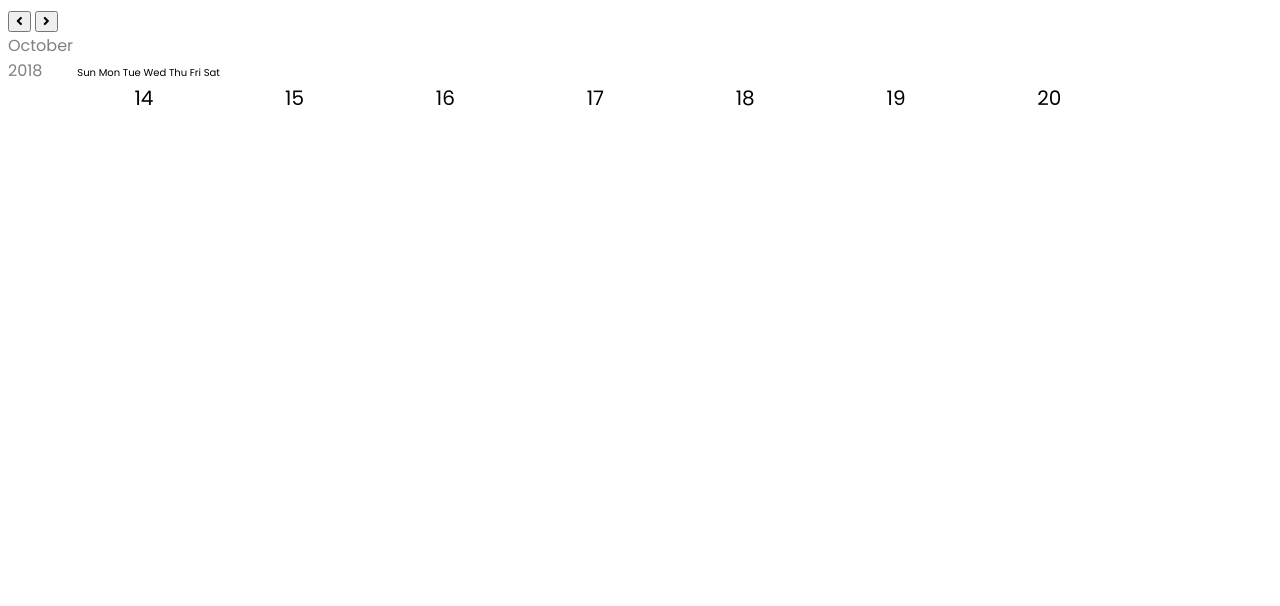
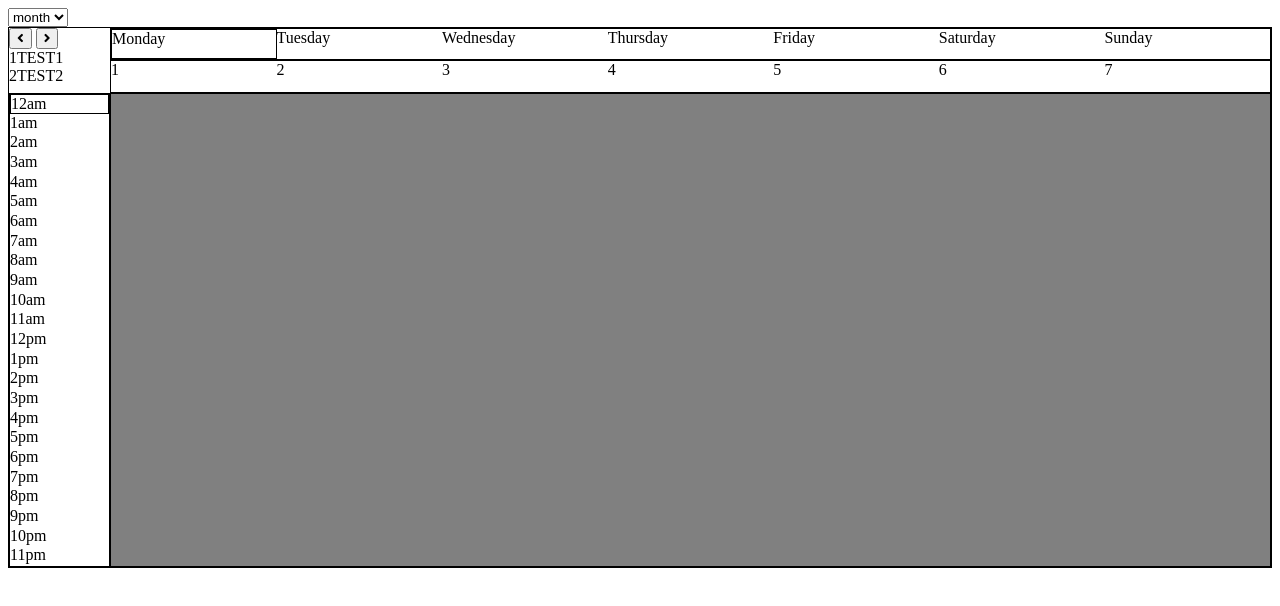
Before and after one commit to WestonDease/googleCalendar_clone, a plain HTML site: page index.html in a window 1280 px wide. Drawn offline with nearby package versions, Linux system fonts and the light colour scheme.

Commit message:
updated HTML, CSS, and added viewChange

```diff
--- a/index.html
+++ b/index.html
@@ -5,118 +5,94 @@
   <meta charset="UTF-8">
   <meta name="viewport" content="width=device-width, initial-scale=1.0">
   <meta http-equiv="X-UA-Compatible" content="ie=edge">
+  <title>Document</title>
+  <!--Link to stylesheets-->
   <link rel="stylesheet" href="https://use.fontawesome.com/releases/v5.3.1/css/all.css" integrity="sha384-mzrmE5qonljUremFsqc01SB46JvROS7bZs3IO2EmfFsd15uHvIt+Y8vEf7N7fWAU"
-        crossorigin="anonymous">
-    <script src="https://code.jquery.com/jquery.js"></script>
-    <link href="https://fonts.googleapis.com/css?family=Poppins" rel="stylesheet">
-    <title>Document</title>
+crossorigin="anonymous"><!-- font awesome link-->
+  <link rel="stylesheet" href="reset.css">
+  <link rel="stylesheet" href="style.css">
 </head>
-<script src="https://code.jquery.com/jquery.js"></script>
-<style>
-    main {
-    height: 100%;
-}
-body {
-    font-family: 'Poppins', sans-serif;
-}
-.buttonclass {
-  justify-content: center;
-  align-items: center;
-  display:inline-block;
-}
-.day{
-    font-size: 10px;
-    display: inline-block;
-}
-.date {
-    font-size: 20px;
-}
-.month {
-    color: gray;
-}
-.year {
-    color: gray;
-}
-.sun {
-    display: inline-block;
-}
-.mon {
-    display: inline-block;
-}
-.tue {
-    display: inline-block;
-}
-.wed {
-    display: inline-block;
-}
-.thu {
-    display: inline-block;
-}
-.fri {
-    display: inline-block;
-}
-.sat {
-    display: inline-block;
-}
-.date {
-}
-.date1 {
-    padding-left: 10%;
-    display: inline-block;
-}
-.date2 {
-    padding-left: 10%;
-    display: inline-block;
-}
-.date3 {
-    padding-left: 10%;
-    display: inline-block;
-}
-.date4 {
-    padding-left: 10%;
-    display: inline-block;
-}
-.date5 {
-    padding-left: 10%;
-    display: inline-block;
-}
-.date6 {
-    padding-left: 10%;
-    display: inline-block;
-}
-.date7 {
-    padding-left: 10%;
-    display: inline-block;
-}
-
-</style>
 
 <body>
+  <!-- JS Links -->
+  <script src="./viewChange.js"></script>
+  <script src="./scroll.js"></script>
+  <script src="https://ajax.googleapis.com/ajax/libs/jquery/3.1.0/jquery.min.js"></script>
+
+  <div id="gridTitle">
+    <!-- define drop down as its own class so that it can be placed within gridTitle -->
+    <div class = "dropDown">
+            <!-- HTML form element for drop down menu -->
+            <select name="viewSelect">
+                <option value="month">month</option>
+                <option value="week">week</option>
+                <option value="day">day</option>
+              </select>
+    </div>
+  </div>
+  <div id="weekView">
+    <!-- top bar for days -->
     <div class="buttonclass">
       <button id="arrowleft" type="submit" class="submit btn btn-primary"><i class="fas fa-angle-left"></i></button>
       <button id="arrowright" type="submit" class="submit btn btn-primary"><i class="fas fa-angle-right"></i></button>
-        <div class="month"></div>
-        <div class="year"></div>
+      <div class="month">1TEST1</div>
+      <div class="year">2TEST2</div>
     </div>
-    <div class="day">
-        <div class="sun">Sun</div>
-        <div class="mon">Mon</div>
-        <div class="tue">Tue</div>
-        <div class="wed">Wed</div>
-        <div class="thu">Thu</div>
-        <div class="fri">Fri</div>
-        <div class="sat">Sat</div>
+    <div class="topBar">
+      <div class="days">
+        <div class="mon">Monday</div>
+        <div class="tues">Tuesday</div>
+        <div class="wed">Wednesday</div>
+        <div class="thurs">Thursday</div>
+        <div class="fri">Friday</div>
+        <div class="sat">Saturday</div>
+        <div class="sun">Sunday</div>
       </div>
-    <div class="date">
-        <div class="date1"></div>
-        <div class="date2"></div>
-        <div class="date3"></div>
-        <div class="date4"></div>
-        <div class="date5"></div>
-        <div class="date6"></div>
-        <div class="date7"></div>
+      <div class="dayNumbers">
+        <div class="date1">1</div>
+        <div class="date2">2</div>
+        <div class="date3">3</div>
+        <div class="date4">4</div>
+        <div class="date5">5</div>
+        <div class="date6">6</div>
+        <div class="date7">7</div>
       </div>
-        <script src="./scroll.js"></script>
+    </div>
+
+    <!-- side bar for hours -->
+    <div class="hours">
+      <div class="zero">12am</div>
+      <div class="one">1am</div>
+      <div class="two">2am</div>
+      <div class="three">3am</div>
+      <div class="four">4am</div>
+      <div class="five">5am</div>
+      <div class="six">6am</div>
+      <div class="seven">7am</div>
+      <div class="eight">8am</div>
+      <div class="nine">9am</div>
+      <div class="ten">10am</div>
+      <div class="eleven">11am</div>
+      <div class="twelve">12pm</div>
+      <div class="thirteen">1pm</div>
+      <div class="fourteen">2pm</div>
+      <div class="fifteen">3pm</div>
+      <div class="sixteen">4pm</div>
+      <div class="seventeen">5pm</div>
+      <div class="eighteen">6pm</div>
+      <div class="nineteen">7pm</div>
+      <div class="twenty">8pm</div>
+      <div class="twenty-one">9pm</div>
+      <div class="twenty-two">10pm</div>
+      <div class="twenty-three">11pm</div>
+    </div>
+
+    <!-- calendar grid to hold box class for event objects -->
+    <div id=calendarGrid>
+      <div class="box">
+        <!-- empty class to be filled events -->
+      </div>
+    </div>
 </body>
 
 </html>
--- /dev/null
+++ b/style.css
@@ -0,0 +1,226 @@
+#calendarTitle{
+    height: 200px;
+    width: 100%;
+}
+
+/* 2x2 grid to contain all calendar elements */
+#weekView{
+    display:grid;
+    grid-template-rows: 12% 88%;
+    grid-template-columns: 8% 92%;
+    border: 1px solid;
+
+}
+.buttonClass {
+    grid-row: 1;
+    grid-column: 1;
+    display: grid;
+    border: 1px solid;
+}
+
+/* establishes a grid element for the days and day numbers to sit in */
+.topBar {
+    grid-row: 1;
+    grid-column: 2;
+    display: grid;
+    grid-template-rows: 1fr 1fr;
+    grid-template-columns: 1fr;
+
+}
+/* sets 1x7 grid of days of the weeks */
+.days{
+    grid-row: 1 ;
+    grid-column: 1 ;
+    display: grid;
+    grid-template-rows: 1fr;
+    grid-template-columns: repeat(7, 1fr);
+    border: 1px solid;
+}
+.dayNumbers {
+    grid-row: 2;
+    grid-column: 1;
+    display: grid;
+    grid-template-rows: 1fr;
+    grid-template-columns: repeat(7, 1fr);
+    border: 1px solid;
+}
+    /* assign each day object to a grid space within "days" */
+        .mon{
+            display: block;
+            grid-column: 1;
+            border: 1px solid;
+        }
+
+        .tues{
+            display: block;
+            grid-column: 2;
+        }
+
+        .wed{
+            display: block;
+            grid-column: 3;
+        }
+
+        .thurs{
+            display: block;
+            grid-column: 4;
+        }
+
+        .fri{
+            display: block;
+            grid-column: 5;
+        }
+
+        .sat{
+            display: block;
+            grid-column: 6;
+        }
+
+        .sun{
+            display: block;
+            grid-column: 7;
+        }
+
+/* sets 24x1 grid of hour times */
+.hours{
+    grid-row: 2;
+    grid-column: 1;
+    display: grid;
+    grid-template-rows: repeat(24, 1fr) ;
+    grid-template-columns: 1;
+    border: 1px solid;
+}
+
+    /* assign each hour object to a grid space within "hours"  */
+        .zero{
+            display: block;
+            grid-row: 1;
+            border: 1px solid;
+        }
+
+        .one{
+
+        }
+
+        .two{
+            display: block;
+            grid-row: 3;
+        }
+
+        .three{
+            display: block;
+            grid-row: 4;
+        }
+
+        .four{
+            display: block;
+            grid-row: 5;
+        }
+
+        .five{
+            display: block;
+            grid-row: 6;
+        }
+
+        .six{
+            display: block;
+            grid-row: 7;
+        }
+
+        .seven{
+            display: block;
+            grid-row: 8;
+        }
+
+        .eight{
+            display: block;
+            grid-row: 9;
+        }
+
+        .nine{
+            display: block;
+            grid-row: 10;
+        }
+
+        .ten{
+            display: block;
+            grid-row: 11;
+        }
+
+        .eleven{
+            display: block;
+            grid-row: 12;
+        }
+
+        .twelve{
+            display: block;
+            grid-row: 13;
+        }
+
+        .thirteen{
+            display: block;
+            grid-row: 14;
+        }
+
+        .fourteen{
+            display: block;
+            grid-row: 15;
+        }
+
+        .fifteen{
+            display: block;
+            grid-row: 16;
+        }
+
+        .sixteen{
+            display: block;
+            grid-row: 17;
+        }
+
+        .seventeen{
+            display: block;
+            grid-row: 18;
+        }
+
+        .eighteen{
+            display: block;
+            grid-row: 19;
+        }
+
+        .nineteen{
+            display: block;
+            grid-row: 20;
+        }
+
+        .twenty{
+            display: block;
+            grid-row: 21;
+        }
+
+        .twenty-one{
+            display: block;
+            grid-row: 22;
+        }
+
+        .twenty-two{
+            display: block;
+            grid-row: 23;
+        }
+
+        .twenty-three{
+            display: block;
+            grid-row: 24;
+        }
+
+
+
+/* creates 24x7 grid for calendar "box" divs */
+#calendarGrid{
+    grid-row: 2;
+    grid-column: 2;
+    display: grid;
+    grid-template-rows: repeat(24, 1fr) ;
+    grid-template-columns: repeat(7, 1fr);
+    background-color: gray;
+    border: 1px solid;
+}
--- /dev/null
+++ b/viewChange.js
@@ -0,0 +1,26 @@
+//global variable view to specify view type (month, week, day)
+var view
+
+
+// function to take in view variable and alter styling
+function styleChange(view) {
+    //grab div block relating to view type
+    var x = document.getElementById(`${view}View`);
+    //logically
+    if (x.style.display === "none") {
+        x.style.display = "grid";
+    } else {
+        x.style.display = "none";
+    }
+}
+
+// function to set view variable based on drop down selection
+function setView(){
+    var e = document.getElementById("viewSelect").value;
+    var view = e.options[e.selectedIndex].text;
+}
+
+
+// call styleChange function when view is selected
+$('#dropDown').on('click', setview)
+$('#dropDown').on('click', styleChange )
```
Lines whose indentation alone changed are shown as unchanged.
